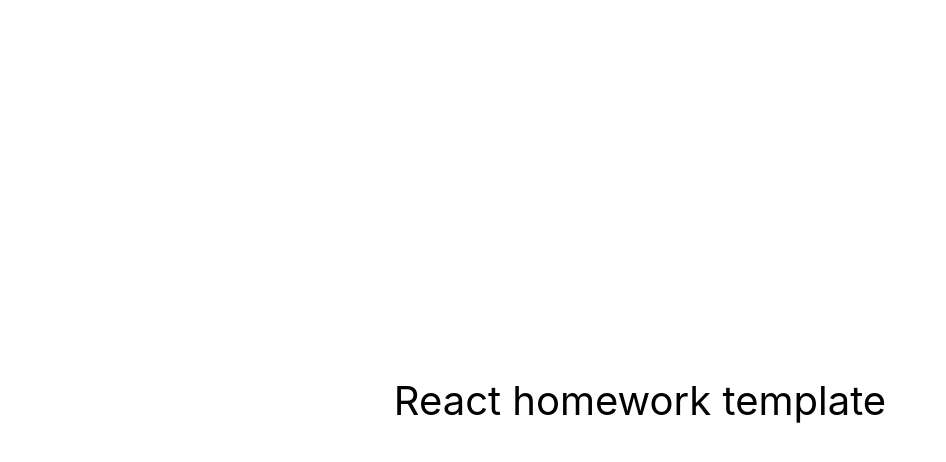
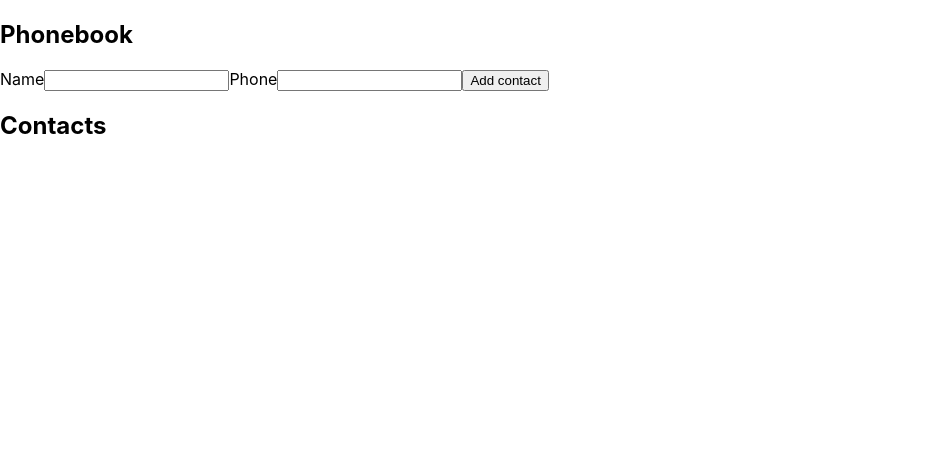
Before and after one commit to serhii-vasylenko/goit-react-hw-02-phonebook, a React (Create React App) app: page / in a window 1280 px wide. Shown: the top 462 px of the page, without its empty margins (0-946 px from the left). Built offline with nearby package versions, Linux system fonts and the light colour scheme.

Commit message:
task 02/2 step 1,2

```diff
--- a/package.json
+++ b/package.json
@@ -9,6 +9,7 @@
     "@testing-library/jest-dom": "^5.16.3",
     "@testing-library/react": "^12.1.4",
     "@testing-library/user-event": "^13.5.0",
+    "nanoid": "^4.0.1",
     "react": "^18.1.0",
     "react-dom": "^18.1.0",
     "react-scripts": "5.0.1",
--- a/src/components/App/App.jsx
+++ b/src/components/App/App.jsx
@@ -1,16 +1,75 @@
-export const App = () => {
-  return (
-    <div
-      style={{
-        height: '100vh',
-        display: 'flex',
-        justifyContent: 'center',
-        alignItems: 'center',
-        fontSize: 40,
-        color: '#010101'
-      }}
-    >
-      React homework template
-    </div>
-  );
-};
+import React, { Component } from 'react';
+import { nanoid } from 'nanoid';
+
+class App extends Component {
+  state = {
+    contacts: [],
+    name: '',
+    number: '',
+  };
+
+  handleSubmit = evt => {
+    evt.preventDefault();
+    const name = evt.currentTarget.elements.name.value;
+    const number = evt.currentTarget.elements.number.value;
+    const contact = {
+      id: nanoid(),
+      name,
+      number,
+    };
+
+    this.setState(prevState => ({
+      contacts: [...prevState.contacts, contact],
+    }));
+    evt.currentTarget.elements.name.value = this.state.name;
+    evt.currentTarget.elements.number.value = this.state.number;
+    evt.reset();
+  };
+
+  render() {
+    return (
+      <>
+        <div>
+          <h2>Phonebook</h2>
+          <form onSubmit={this.handleSubmit} autoComplete="off">
+            <label htmlFor="">
+              Name
+              <input
+                type="text"
+                name="name"
+                pattern="^[a-zA-Zа-яА-Я]+(([' -][a-zA-Zа-яА-Я ])?[a-zA-Zа-яА-Я]*)*$"
+                title="Name may contain only letters, apostrophe, dash and spaces. For example Adrian, Jacob Mercer, Charles de Batz de Castelmore d'Artagnan"
+                required
+              />
+            </label>
+            <label htmlFor="">
+              Phone
+              <input
+                type="tel"
+                name="number"
+                pattern="\+?\d{1,4}?[-.\s]?\(?\d{1,3}?\)?[-.\s]?\d{1,4}[-.\s]?\d{1,4}[-.\s]?\d{1,9}"
+                title="Phone number must be digits and can contain spaces, dashes, parentheses and can start with +"
+                required
+              />
+            </label>
+            <button type="submit">Add contact</button>
+          </form>
+        </div>
+        <div>
+          <h2>Contacts</h2>
+          <ul>
+            {this.state.contacts.map(contact => {
+              return (
+                <li key={contact.id}>
+                  {contact.name}: {contact.number}
+                </li>
+              );
+            })}
+          </ul>
+        </div>
+      </>
+    );
+  }
+}
+
+export default App;
--- a/src/index.js
+++ b/src/index.js
@@ -1,6 +1,6 @@
 import React from 'react';
 import ReactDOM from 'react-dom/client';
-import { App } from 'components/App/App';
+import  App  from 'components/App/App';
 import './index.css';
 
 ReactDOM.createRoot(document.getElementById('root')).render(
```
Also changed, not shown: 1 other file (tests, documents, lock files or other folders).
